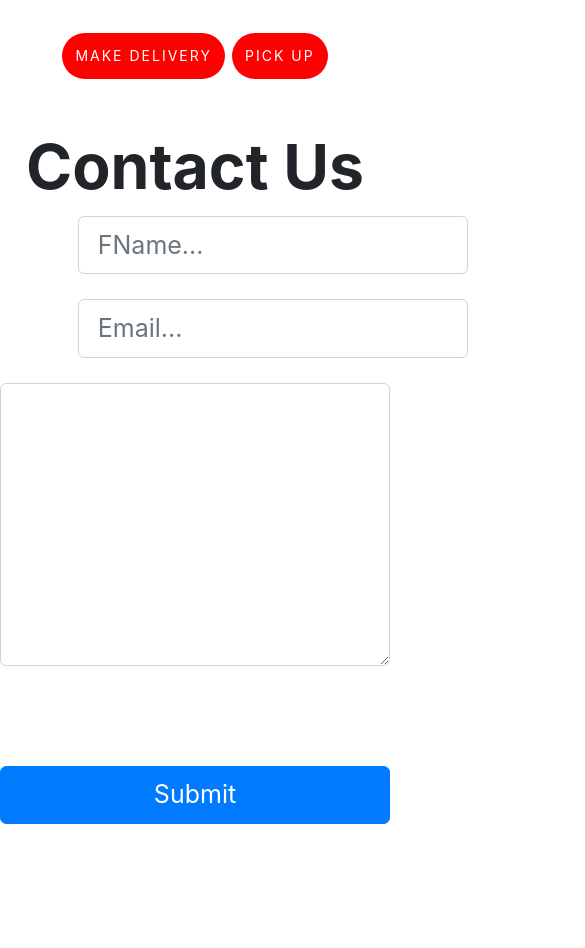
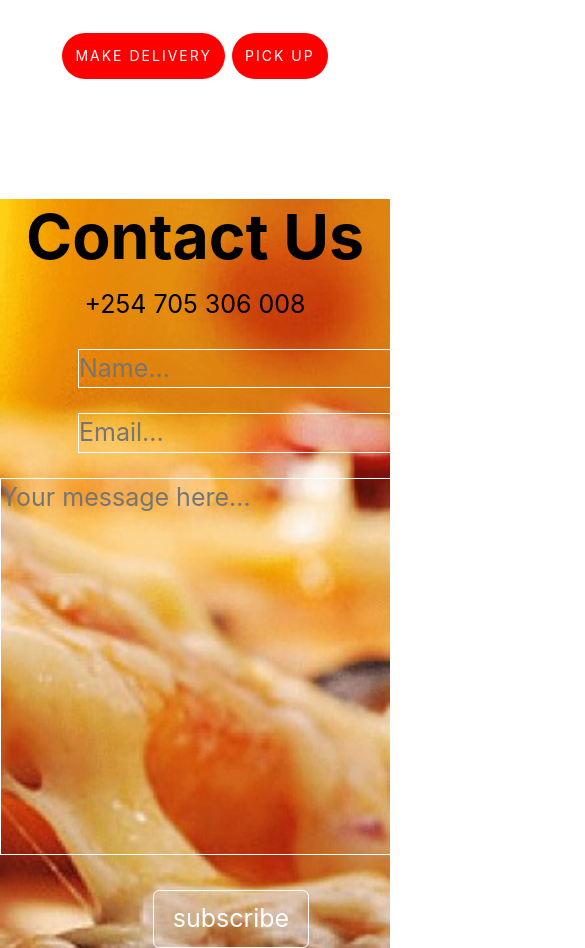
Before and after one commit to Fridah-kalee/Pizza-Pie, a plain HTML site: page index.html in a window 390 px wide. Shown: the part 4960-5908 px from the top of the page, 585 px wide, since content can reach past the window. Before the commit the page ends 5784 px from the top, so only its background shows below. Drawn offline with nearby package versions, Linux system fonts and the light colour scheme.

Commit message:
styling contacts us form

```diff
--- a/index.css
+++ b/index.css
@@ -85,6 +85,7 @@ html{
     margin-top: 70px;
     align-items: center;
 }
+
 #checkout{
     margin-bottom: 50px;
     margin-top: 40px;
@@ -148,3 +149,36 @@ html{
     font-size: 14px;
 
 }
+.contact{
+    margin-top: 80px;
+  }
+  .contact img{
+    margin: 20px;
+  }
+
+  .contact{
+    /* height: 80vh; */
+    background-image: url("./assets/image3.jpeg");
+    background-position: center center;
+    background-size: cover;
+    background-repeat: no-repeat;
+    color: black;
+    margin-top: 70px;
+  }
+
+  #on-click{
+      text-align: center;
+      margin-left: 40%;
+  }
+#name,
+#email,
+#text,
+#on-click {
+    border: 1px solid white;
+    background-color: transparent;
+    color: white;
+}
+.contacts {
+    padding-top: 15px;
+    padding-bottom: 15px;
+}
--- a/index.html
+++ b/index.html
@@ -33,7 +33,7 @@
               <a class="nav-link" href="#orders"><b>Orders</b></a>
             </li>
             <li class="nav-item">
-              <a class="nav-link" href="#contacts"><b>Contact Us</b></a>
+              <a class="nav-link" href="#contacts"><b>Contacts</b></a>
             </li>
           </ul>
         </div>
@@ -254,33 +254,32 @@
     <!--contact us section-->
 
 
-      <div class="contact us" id="Contact Us">
-        <h1 class="text-center" id="contact"><b>Contact Us</b></h1>
+      <div class="contact" id="Contacts" style="background-image: url('./assets/image3.jpeg');">
+        <h1 class="text-center" id="contacts"><b>Contact Us</b></h1>
+        <p class="text-center">+254 705 306 008</p>
+        <form action="" method="post">
           <div class="row">
             <div class="col-md-4">
               <div class="form-group">
-            <input type="text" name="FNAME" class="form-control" placeholder="FName..."id="name"/>
+                <input id="name" type="text" name="name" placeholder="Name..." required>
               </div>
             </div>
             <div class="col-md-4">
               <div class="form-group">
-            <input type="text" name="EMAIL" class="form-control" placeholder="Email..."id="email"/>
+                <input id="email" type="email" name="email" placeholder="Email..." required>
               </div>
             </div>
           </div>
+          <div class="row">
+            <div class="col-md-12">
+              <div class="form-group">
+                <textarea id="text" type="text" placeholder="Your message here..." cols="100" rows="10" name="message"></textarea>
                 </div>
-
-
-      <div class="form-group">
-        <textarea
-        type="text" class="form-control" placeholder= "Your message here..." id="message" rows="7">
-      </textarea>
-      <br></br>
               </div>
-      <button type="submit" class="btn btn-primary col-md-1">Submit</button>
+              <button id="on-click" type="subscribe" class="btn btn-primary btn-submit">subscribe</button>
               </div>
-
         </form>
+      </div>
 
     <!--contact us section-->
 
```
Lines whose indentation alone changed are shown as unchanged.
